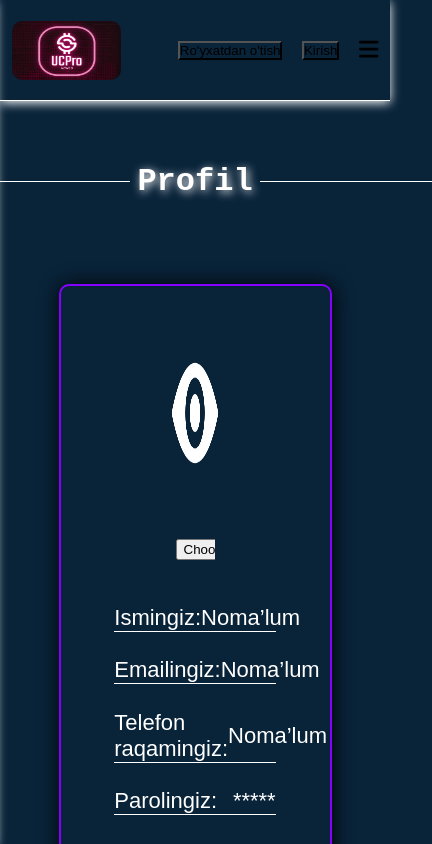
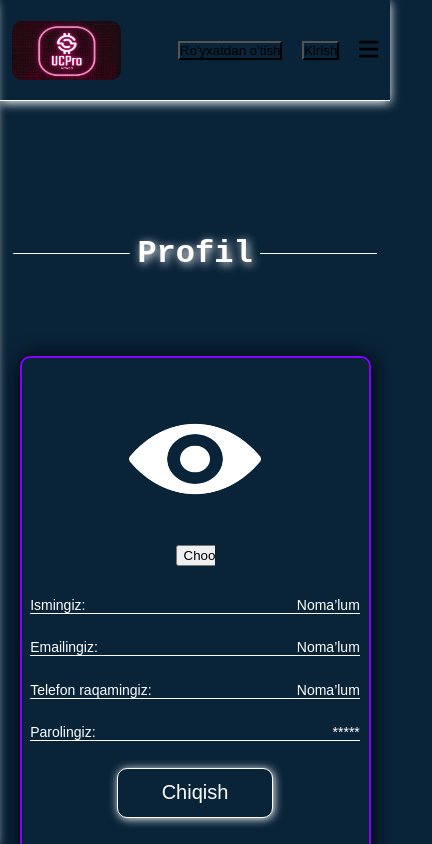
Before and after one commit to mrhacker0001/UCPro, a React (Create React App) app: page /Profile in a window 390 px wide. Shown: the top 844 px of the page, 432 px wide, since content can reach past the window. Built offline with nearby package versions, Linux system fonts and the light colour scheme.

Commit message:
media full added

```diff
--- a/src/Profile/Profile.css
+++ b/src/Profile/Profile.css
@@ -87,3 +87,234 @@
     color: #ffffff;
     cursor: pointer;
 }
+
+@media (max-width:1400px) {
+
+    .profile-card img {
+        width: 14dvw;
+    }
+
+    .profile-card button {
+        width: 20dvw;
+        height: 5dvh;
+    }
+
+    .informs {
+        width: 100%;
+        gap: 5dvh;
+    }
+
+    .informs b {
+        width: 80%;
+    }
+
+    .Profile h1::after,
+    .Profile h1::before {
+        content: "";
+        width: 35vw;
+        height: 1px;
+        background: #ffffff;
+        display: block;
+    }
+}
+
+@media (max-width:1200px) {
+
+    .profile-card img {
+        width: 15dvw;
+        height: 18dvh;
+    }
+
+    .profile-card button {
+        width: 20dvw;
+        height: 5dvh;
+    }
+
+    .informs {
+        width: 100%;
+        gap: 5dvh;
+    }
+
+    .informs b {
+        width: 70%;
+        font-size: 20px;
+    }
+}
+
+@media (max-width:1050px) {
+
+    .profile-card img {
+        width: 17dvw;
+        height: 18dvh;
+    }
+
+    .profile-card button {
+        width: 20dvw;
+        height: 5dvh;
+    }
+
+    .informs {
+        width: 100%;
+        gap: 3dvh;
+    }
+
+    .informs b {
+        width: 70%;
+        font-size: 18px;
+    }
+}
+
+@media (max-width:1050px) {
+
+    .profile-card img {
+        width: 20dvw;
+        height: 18dvh;
+    }
+
+    .profile-card button {
+        width: 25dvw;
+        height: 5dvh;
+    }
+
+    .informs {
+        width: 100%;
+        gap: 3dvh;
+    }
+
+    .informs b {
+        width: 80%;
+        font-size: 18px;
+    }
+}
+
+@media (max-width:790px) {
+
+    .profile-card img {
+        width: 20dvw;
+        height: 16dvh;
+    }
+
+    .profile-card button {
+        width: 30dvw;
+        height: 6dvh;
+    }
+
+    .informs {
+        width: 100%;
+        gap: 3dvh;
+    }
+
+    .informs b {
+        width: 80%;
+        font-size: 18px;
+    }
+}
+
+@media (max-width:700px) {
+
+    .profile-card img {
+        width: 20dvw;
+        height: 15dvh;
+    }
+
+    .profile-card button {
+        width: 30dvw;
+        height: 6dvh;
+    }
+
+    .informs {
+        width: 100%;
+        gap: 3dvh;
+    }
+
+    .informs b {
+        width: 80%;
+        font-size: 16px;
+    }
+}
+
+@media (max-width:700px) {
+
+    .profile-card img {
+        width: 25dvw;
+        height: 15dvh;
+    }
+}
+
+@media (max-width:500px) {
+
+    .profile-card {
+        width: 90dvw;
+        height: 60dvh;
+    }
+
+    .profile-card img {
+        width: 25dvw;
+        height: 13dvh;
+    }
+
+    .informs b {
+        width: 95%;
+        font-size: 14px;
+    }
+
+    .profile-card button {
+        width: 40dvw;
+        height: 6dvh;
+    }
+
+    .Profile h1::after,
+    .Profile h1::before {
+        content: "";
+        width: 30vw;
+        height: 1px;
+        background: #ffffff;
+        display: block;
+    }
+}
+
+@media (max-width:450px) {
+
+    .profile-card {
+        width: 90dvw;
+        height: 60dvh;
+    }
+
+    .profile-card img {
+        width: 30dvw;
+        height: 13dvh;
+    }
+
+    .informs b {
+        width: 95%;
+        font-size: 14px;
+    }
+
+    .profile-card button {
+        width: 40dvw;
+        height: 6dvh;
+    }
+}
+
+@media (max-width:400px) {
+
+    .profile-card {
+        width: 90dvw;
+        height: 60dvh;
+    }
+
+    .profile-card img {
+        width: 34dvw;
+        height: 14dvh;
+    }
+
+    .informs b {
+        width: 95%;
+        font-size: 14px;
+    }
+
+    .profile-card button {
+        width: 40dvw;
+        height: 6dvh;
+    }
+}
```
